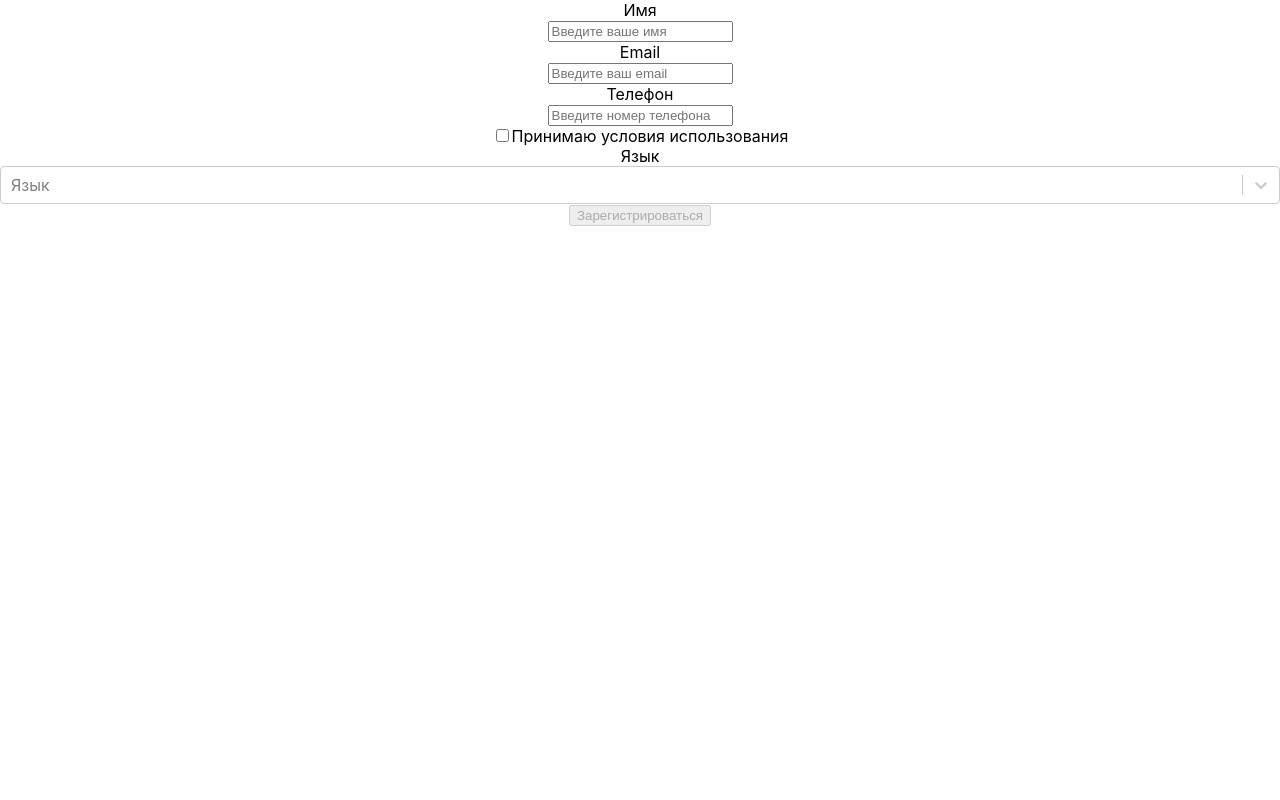
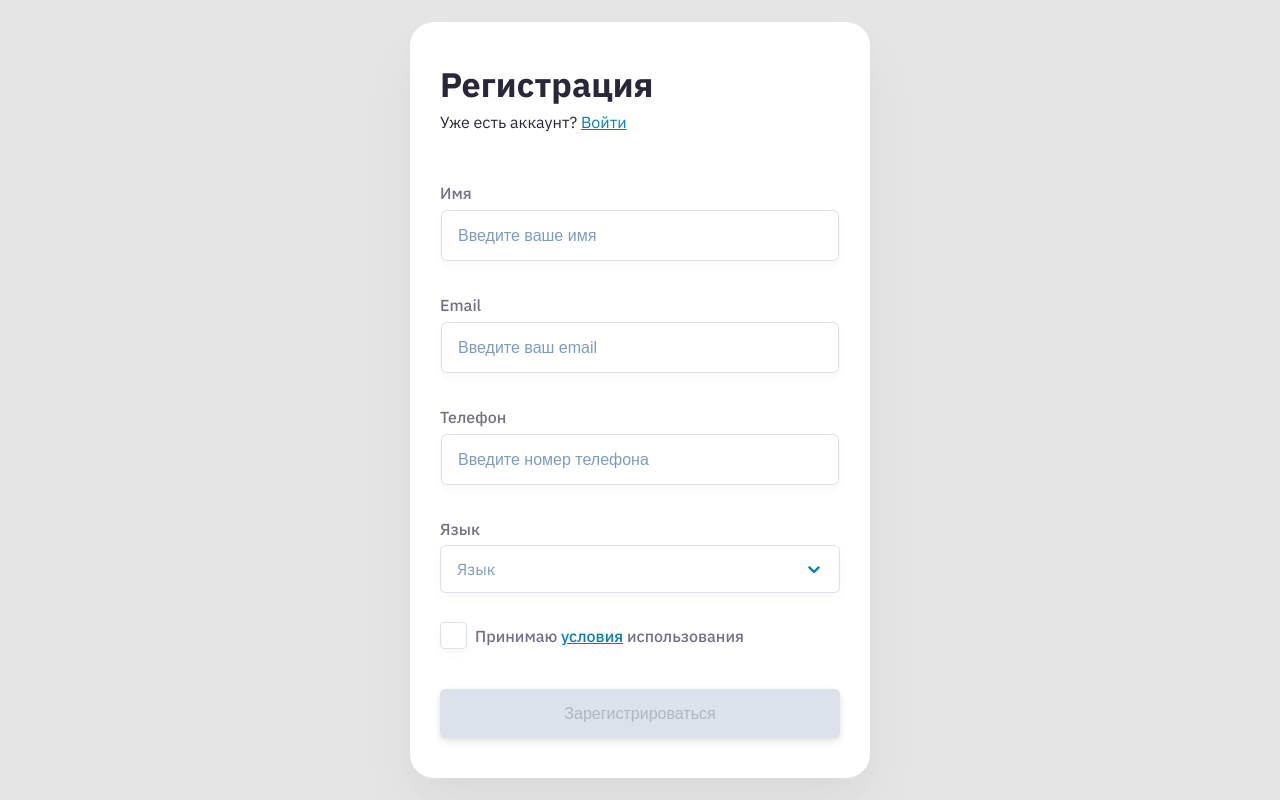
Before and after one commit to dante2s/redux-form-test, a React (Create React App) app: page / in a window 1280 px wide. Built offline with nearby package versions, Linux system fonts and the light colour scheme.

Commit message:
Стилизация формы и небольшие правки для внешнего вида + перенес шаблоны полей в отдельную папку

```diff
--- /dev/null
+++ b/src/FormControls/FormControls.js
@@ -0,0 +1,47 @@
+import React from 'react';
+import Select from 'react-select';
+import classes from "./FormControls.module.css";
+import "./react-select.css";
+
+export const renderField = ({input, label, placeholder, type, meta: {touched, error}}) => (
+    <div className={classes.form__input_block}>
+        <label className={classes.form__label}>{label}</label>
+        <div className={classes.form__input_element}>
+            <input {...input} placeholder={placeholder} type={type} />
+            {touched && (error && <span className={classes.form__error}>{error}</span>)}
+        </div>
+    </div>
+);
+export const renderCheckbox = ({input, label, type, id, meta: {touched, error}}) => (
+        <div className={classes.form__input_block}>
+            <input {...input} id={id} className={classes.form__checkbox} type={type}/>
+            <label for={id} className={classes.form__checkbox_label}>{label}</label>
+            {touched && (error && <span className={classes.form__error}>{error}</span>)}
+        </div>
+);
+export const renderSelect = props => {
+    const { input, options, label, placeholder, className, classNamePrefix} = props;
+
+    const handleBlur = () => {
+        setTimeout(() => {
+            const { input } = props;
+            input.onBlur(input.value);
+        }, 1);
+    };
+    return (
+        <div className={classes.form__input_block}>
+            <label className={classes.form__label}>{label}</label>
+            <div className={classes.form__select}>
+                <Select
+                    {...input}
+                    onChange={value => input.onChange(value)}
+                    onBlur={handleBlur}
+                    placeholder={placeholder}
+                    options={options}
+                    className={className}
+                    classNamePrefix={classNamePrefix}
+                />
+            </div>
+        </div>
+    )
+}
--- /dev/null
+++ b/src/FormControls/FormControls.module.css
@@ -0,0 +1,90 @@
+.form__input_block{
+    margin-bottom: 33px;
+    position: relative;
+}
+.form__label{
+    color: #756F86;
+    font-weight: 500;
+    margin-bottom: 6px;
+    display: block;
+    text-align: left;
+}
+.form__input_element{
+    position: relative;
+    border: 1px solid transparent;
+}
+.form__input_element input{
+    width: 398px;
+    border: 1px solid #DBE2EA;
+    box-sizing: border-box;
+    box-shadow: 0px 4px 8px rgba(44, 39, 56, 0.04);
+    border-radius: 6px;
+    padding: 16px 16px 15px;
+    font-size: 16px;
+}
+.form__input_element input:focus{
+    border: 1px solid #0880AE;
+    box-shadow: 0 0 0 1px #0880AE;
+}
+.form__error{
+    font-size: 14px;
+    color: #FF7171;
+    position: absolute;
+    width: 100%;
+    left: 0;
+    text-align: left;
+    bottom: -25px;
+}
+.form__checkbox_label{
+    color: #756F86;
+    font-weight: 500;
+    text-align: left;
+    display: block;
+    position: relative;
+    padding-left: 35px;
+    cursor: pointer;
+}
+.form__checkbox{
+    position: absolute;
+    opacity: 0;
+}
+.form__checkbox_label::before {
+    content: "";
+    position: absolute;
+    left: 0;
+    top: -4px;
+    width: 27px;
+    height: 27px;
+    border: 1px solid #DBE2EA;
+    box-sizing: border-box;
+    box-shadow: 0px 4px 8px rgba(44, 39, 56, 0.04);
+    border-radius: 4px;
+}
+.form__checkbox:checked + .form__checkbox_label::after{
+    content: "";
+    position: absolute;
+    left: 6px;
+    top: 5px;
+    width: 12px;
+    height: 6px;
+    border-radius: 1px;
+    border-left: 2px solid #0880AE;
+    border-bottom: 2px solid #0880AE;
+    -webkit-transform: rotate(-45deg);
+    -moz-transform: rotate(-45deg);
+    -o-transform: rotate(-45deg);
+    -ms-transform: rotate(-45deg);
+    transform: rotate(-45deg);
+}
+.form__checkbox:checked + .form__checkbox_label::before{
+    border-color: #0880AE;
+    box-shadow: 0 0 0 1px #0880AE;
+}
+@media (max-width: 470px) {
+    .form__input_element input{
+        width: 100%;
+    }
+    .form__checkbox_label{
+        font-size: 15px;
+    }
+}
--- /dev/null
+++ b/src/FormControls/react-select.css
@@ -0,0 +1,33 @@
+/*для полной кастомизации react-select*/
+.react-select__control{
+    border: 1px solid #DBE2EA !important;
+    box-shadow: 0px 4px 8px rgba(44, 39, 56, 0.04);
+    border-radius: 6px !important;
+}
+.react-select__control--is-focused{
+    border: 1px solid #0880AE !important;
+    box-shadow: 0 0 0 1px #0880AE !important;
+}
+.react-select__value-container{
+    padding: 9px 14px !important;
+}
+.react-select__placeholder{
+    color: #7C9CBF !important;
+}
+.react-select__indicator-separator{
+    display: none;
+}
+.react-select__indicator{
+    color: #0880AE !important;
+    padding: 10px 15px !important;
+}
+.react-select__menu{
+    text-align: left;
+    color: #756F86;
+}
+.react-select__option:hover,
+.react-select__option--is-selected,
+.react-select__option--is-focused{
+    background: #EBF4F8 !important;
+    color: #756F86 !important;
+}
--- a/src/Register/FormControls.js
+++ /dev/null
@@ -1,43 +0,0 @@
-import React from 'react';
-import Select from 'react-select'
-export const renderField = ({input, label, placeholder, type, meta: {touched, error}}) => (
-    <div>
-        <label>{label}</label>
-        <div>
-            <input {...input} placeholder={placeholder} type={type} />
-            {touched && (error && <span>{error}</span>)}
-        </div>
-    </div>
-);
-export const renderCheckbox = ({input, label, type, name, meta: {touched, error}}) => (
-        <div>
-            <label><input {...input} type={type}/>{label}</label>
-            {touched && (error && <span>{error}</span>)}
-        </div>
-);
-export const renderSelect = props => {
-    const { input, options, label, placeholder, className, classNamePrefix} = props;
-
-    const handleBlur = () => {
-        setTimeout(() => {
-            const { input } = props;
-            input.onBlur(input.value);
-        }, 1);
-    };
-    return (
-        <div>
-            <label>{label}</label>
-            <div>
-                <Select
-                    {...input}
-                    onChange={value => input.onChange(value)}
-                    onBlur={handleBlur}
-                    placeholder={placeholder}
-                    options={options}
-                    className={className}
-                    classNamePrefix={classNamePrefix}
-                />
-            </div>
-        </div>
-    )
-}
--- a/src/Register/Register.jsx
+++ b/src/Register/Register.jsx
@@ -1,7 +1,8 @@
 import React from 'react';
 import {Field, reduxForm} from "redux-form";
 import Validators from "../validators/validators";
-import {renderCheckbox, renderField, renderSelect} from "./FormControls";
+import {renderCheckbox, renderField, renderSelect} from "../FormControls/FormControls";
+import classes from "./Register.module.css";
 
 let ValidatorObject = new Validators();
 const maxLength30 = ValidatorObject.maxLengthCreator(30);
@@ -9,6 +10,7 @@ const requiredField = ValidatorObject.requiredField;
 const validEmail = ValidatorObject.validEmail;
 const validName = ValidatorObject.validName;
 const validPhone = ValidatorObject.validPhone;
+//по-хорошему, эти данные должны попадать сюда через props
 const userOptions = [
     {
         label: 'Русский',
@@ -31,8 +33,12 @@ const userOptions = [
 let RegisterForm = (props) => {
     const { handleSubmit, submitting, pristine, invalid  } = props;
     return (
-        <div>
-            <form onSubmit={handleSubmit}>
+        <div className={classes.form__container}>
+            <div className={classes.form__header}>
+                <span>Регистрация</span>
+                Уже есть аккаунт? <a href="#">Войти</a>
+            </div>
+            <form className={classes.form__block} onSubmit={handleSubmit}>
                 <Field label={"Имя"}
                        placeholder={"Введите ваше имя"}
                        type={"text"}
@@ -57,12 +63,6 @@ let RegisterForm = (props) => {
                        validate={[requiredField, validPhone]}
                 />
 
-                <Field type={"checkbox"}
-                       component={renderCheckbox}
-                       name={"accept"}
-                       validate={requiredField}
-                        label={"Принимаю условия использования"}
-                />
                 <Field name={"currentLanguage"}
                        component={renderSelect}
                        options={userOptions}
@@ -71,7 +71,14 @@ let RegisterForm = (props) => {
                        className={'selectContainer'}
                        classNamePrefix={'react-select'}
                 />
-                <button disabled={pristine || invalid || submitting}>Зарегистрироваться</button>
+                <Field type={"checkbox"}
+                       id={"accept"}
+                       component={renderCheckbox}
+                       name={"accept"}
+                       validate={requiredField}
+                       label={["Принимаю ", <a href='#'>условия</a> ," использования"]}
+                />
+                <button className={classes.form__register} disabled={pristine || invalid || submitting}>Зарегистрироваться</button>
             </form>
         </div>
     )
@@ -84,7 +91,13 @@ const ReduxRegisterForm = reduxForm({
 
 const Register = () => {
     const onSubmit = (formData) => {
+        //форма ничего не отправляет. для наглядности сделал alert
+        let text = 'Язык:' + formData.currentLanguage.label + '\n' +
+            'E-mail:' + formData.email + '\n' +
+            'Имя:' + formData.name + '\n' +
+            'Телефон:' + formData.phone;
         console.log(formData);
+        alert(text);
     };
         return (
             <div>
--- /dev/null
+++ b/src/Register/Register.module.css
@@ -0,0 +1,71 @@
+.form__container{
+    position: absolute; top: 50%; left: 50%;
+    -webkit-transform: translate(-50%, -50%);
+    -ms-transform: translate(-50%, -50%);
+    transform: translate(-50%, -50%);
+    background: #FFFFFF;
+    box-shadow: 0px 12px 24px rgba(44, 39, 56, 0.02), 0px 32px 64px rgba(44, 39, 56, 0.04);
+    border-radius: 24px;
+    padding: 40px 30px;
+}
+.form__block{
+
+}
+.form__block a{
+    color: #0880AE;
+}
+.form__header{
+    text-align: left;
+    font-size: 16px;
+    line-height: 22px;
+    margin-bottom: 50px;
+}
+.form__header a{
+    color: #0880AE;
+}
+.form__header span{
+    display: block;
+    font-weight: bold;
+    font-size: 34px;
+    line-height: 44px;
+    margin-bottom: 5px;
+}
+.form__register{
+    background: #0880AE;
+    box-shadow: 0px 2px 4px rgba(44, 39, 56, 0.08), 0px 4px 8px rgba(44, 39, 56, 0.08);
+    border-radius: 6px;
+    border: none;
+    font-weight: 500;
+    font-size: 16px;
+    color: #EBF4F8;
+    width: 400px;
+    padding: 16px 16px 15px;
+    margin-top: 10px;
+    cursor: pointer;
+}
+.form__register:disabled,
+.form__register[disabled]{
+    background: #DBE2EA;
+    color: #B1B5BF;
+    cursor: initial;
+}
+@media (max-width: 1199px) {
+    .form__container{
+        transform: none;
+        -webkit-transform: none;
+        -ms-transform: none;
+        left: 0;
+        right: 0;
+        margin: auto;
+        top: 50px;
+        width: max-content;
+    }
+}
+@media (max-width: 470px) {
+    .form__container{
+        width: auto;
+    }
+    .form__register{
+        width: 100%;
+    }
+}
--- a/src/index.css
+++ b/src/index.css
@@ -1,12 +1,38 @@
+@import url('https://fonts.googleapis.com/css2?family=IBM+Plex+Sans:wght@400;500;700&display=swap');
 body {
   margin: 0;
-  font-family: -apple-system, BlinkMacSystemFont, 'Segoe UI', 'Roboto', 'Oxygen',
-    'Ubuntu', 'Cantarell', 'Fira Sans', 'Droid Sans', 'Helvetica Neue',
-    sans-serif;
+  font-family: 'IBM Plex Sans', sans-serif;
   -webkit-font-smoothing: antialiased;
   -moz-osx-font-smoothing: grayscale;
+  background: #E5E5E5;
+  color: #2C2738;
+}
+::-webkit-input-placeholder { /* WebKit, Blink, Edge */
+  color: #7C9CBF;
+}
+:-moz-placeholder { /* Mozilla Firefox 4 to 18 */
+  color: #7C9CBF;
+  opacity:  1;
+}
+::-moz-placeholder { /* Mozilla Firefox 19+ */
+  color: #7C9CBF;
+  opacity:  1;
+}
+:-ms-input-placeholder { /* Internet Explorer 10-11 */
+  color: #7C9CBF;
+}
+::-ms-input-placeholder { /* Microsoft Edge */
+  color: #7C9CBF;
 }
 
+::placeholder { /* Most modern browsers support this now. */
+  color: #7C9CBF;
+}
+*, a:focus {
+
+  outline: none !important;
+
+}
 code {
   font-family: source-code-pro, Menlo, Monaco, Consolas, 'Courier New',
     monospace;
```
